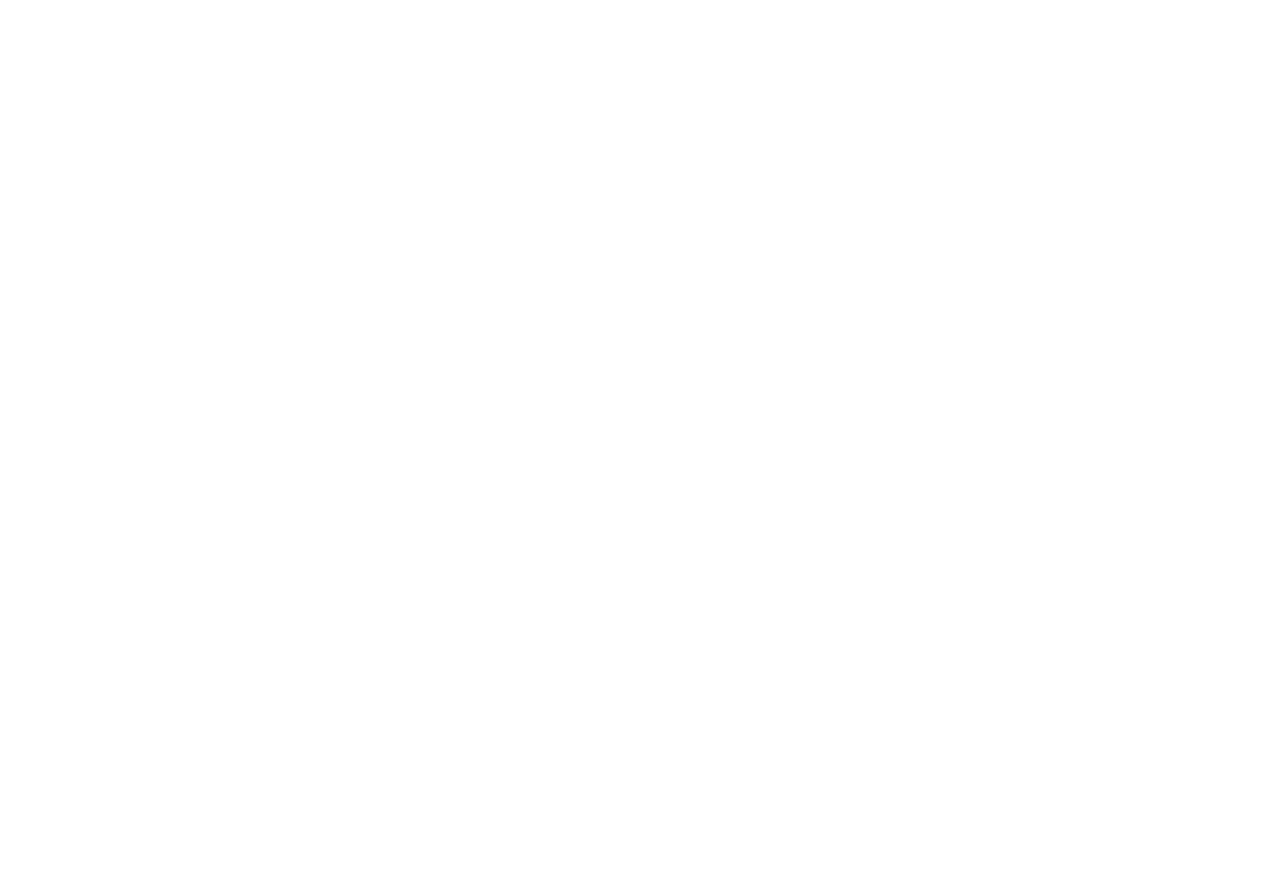
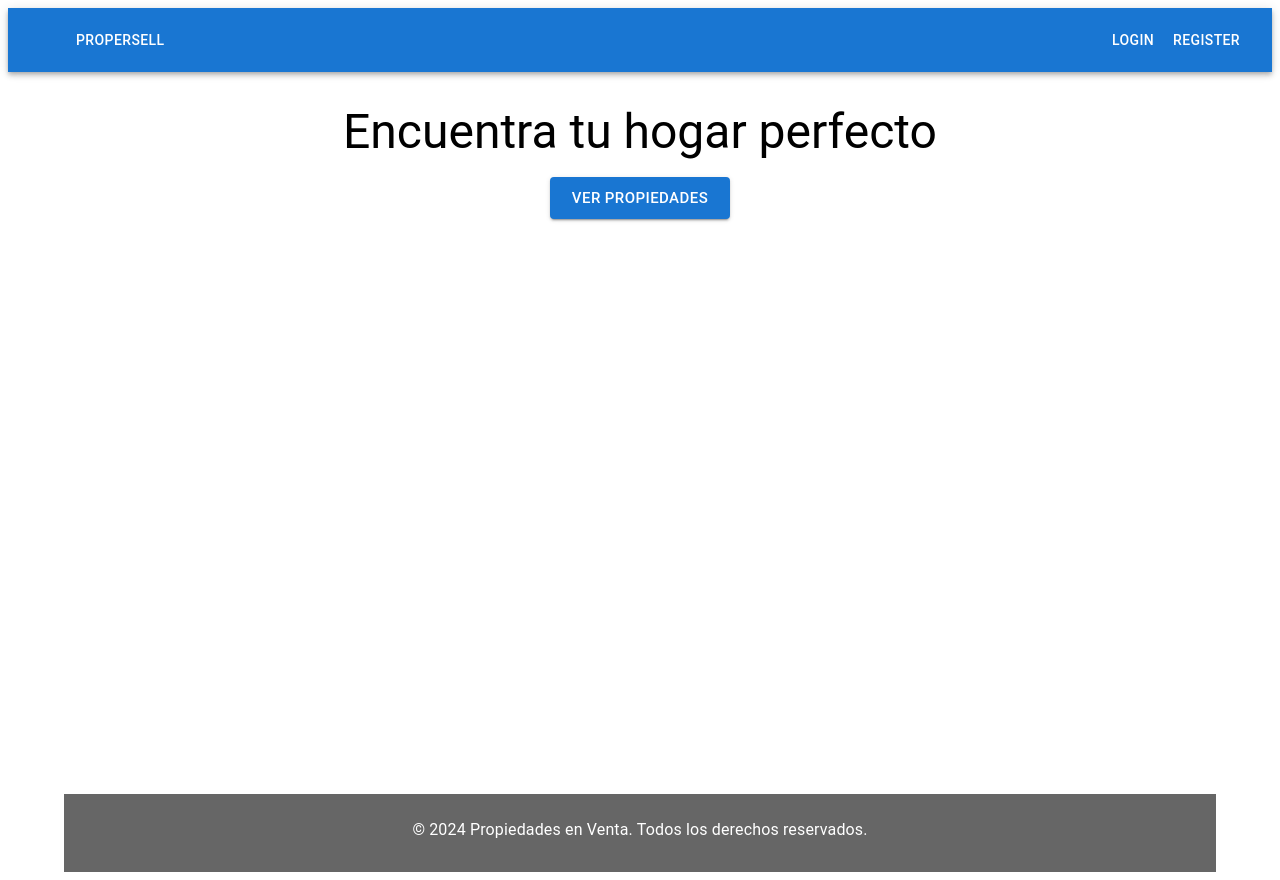
Before and after one commit to Sergioig37/TFG-DAW-ProperSell-front, a React (Vite) app: page /home in a window 1280 px wide. Before the commit the page ends 800 px from the top, so only its background shows below. Built offline with nearby package versions, Linux system fonts and the light colour scheme.

Commit message:
Home page practicamente hecha, página de registro hecha, solo queda implementar la lógica

```diff
--- a/src/components/HomePage.jsx
+++ b/src/components/HomePage.jsx
@@ -1,11 +1,66 @@
+import React from 'react';
+import { Typography, Button, Container, Grid, Card, CardMedia, CardContent, CardActions, Box } from '@mui/material';
+import { NavbarGeneral } from './NavbarGeneral';
+
+// Imagina que tienes un array de propiedades para mostrar
+const propiedades = [
+    // ... tus propiedades
+];
+
 export const HomePage = () => {
-
-
-
-
     return (
         <>
-
+        <NavbarGeneral/>
+        <Box sx={{ flexGrow: 1, height: '100vh' }}>
+            <Container maxWidth="lg" sx={{ height: '100%', display: 'flex', flexDirection: 'column' }}>
+                <Box my={4} sx={{ textAlign: 'center', flexGrow: 1 }}>
+                    <Typography variant="h3" component="h1" gutterBottom>
+                        Encuentra tu hogar perfecto
+                    </Typography>
+                    <Button variant="contained" color="primary" size="large">
+                        Ver Propiedades
+                    </Button>
+                </Box>
+                <Grid container spacing={4} sx={{ flexGrow: 1 }}>
+                    {propiedades.map((propiedad) => (
+                        <Grid item key={propiedad.id} xs={12} sm={6} md={4}>
+                            <Card sx={{ height: '100%' }}>
+                                <CardMedia
+                                    component="img"
+                                    height="140"
+                                    image={propiedad.imagen}
+                                    alt={propiedad.titulo}
+                                />
+                                <CardContent>
+                                    <Typography gutterBottom variant="h5" component="h2">
+                                        {propiedad.titulo}
+                                    </Typography>
+                                    <Typography variant="body2" color="textSecondary" component="p">
+                                        {propiedad.descripcion}
+                                    </Typography>
+                                    <Typography variant="h6">
+                                        {propiedad.precio}
+                                    </Typography>
+                                </CardContent>
+                                <CardActions>
+                                    <Button size="small" color="primary">
+                                        Ver Más
+                                    </Button>
+                                    <Button size="small" color="primary">
+                                        Contactar
+                                    </Button>
+                                </CardActions>
+                            </Card>
+                        </Grid>
+                    ))}
+                </Grid>
+                <Box bgcolor="text.secondary" color="white" sx={{ p: 3 }}>
+                    <Typography variant="body1" align="center" gutterBottom>
+                        © 2024 Propiedades en Venta. Todos los derechos reservados.
+                    </Typography>
+                </Box>
+            </Container>
+        </Box>
         </>
     );
 }
--- a/src/components/LandingPage.jsx
+++ b/src/components/LandingPage.jsx
@@ -22,6 +22,10 @@
 export const LandingPage = () => {
   const navigate = useNavigate();
 
+  const handleHome = () => {
+    navigate("/home");
+  }
+
   return (
     <>
       <NavbarGeneral />
@@ -36,7 +40,7 @@
           </Typography>
         </Box>
         <Box textAlign="center" my={4}>
-          <Button variant="contained" color="primary" size="large">
+          <Button variant="contained" color="primary" size="large" onClick={handleHome}>
             Ver propiedades
           </Button>
         </Box>
--- a/src/components/Login.jsx
+++ b/src/components/Login.jsx
@@ -1,8 +1,12 @@
 import React from "react";
 import { TextField, Button, Container, Typography } from "@mui/material";
 import { useNavigate } from "react-router-dom";
+import { useState } from "react";
 
 export const Login = () => {
+
+  const [logged, setLogged] = useState(false);
+
   const handleSubmit = (event) => {
     event.preventDefault();
     // Aquí manejarías la lógica de login
--- a/src/components/Register.jsx
+++ b/src/components/Register.jsx
@@ -37,7 +37,6 @@
       body: JSON.stringify(data),
     });
     navigate("/");
-    // Aquí puedes agregar la lógica para manejar los datos del formulario
   };
 
   return (
@@ -105,6 +104,9 @@
           </Button>
         </form>
       </Paper>
+      <Typography variant="body2" sx={{ mt: 2 }}>
+        ¿Ya tienes cuenta? <a href="/login">Inicia sesión</a>
+      </Typography>
     </Container>
   );
 };
```
